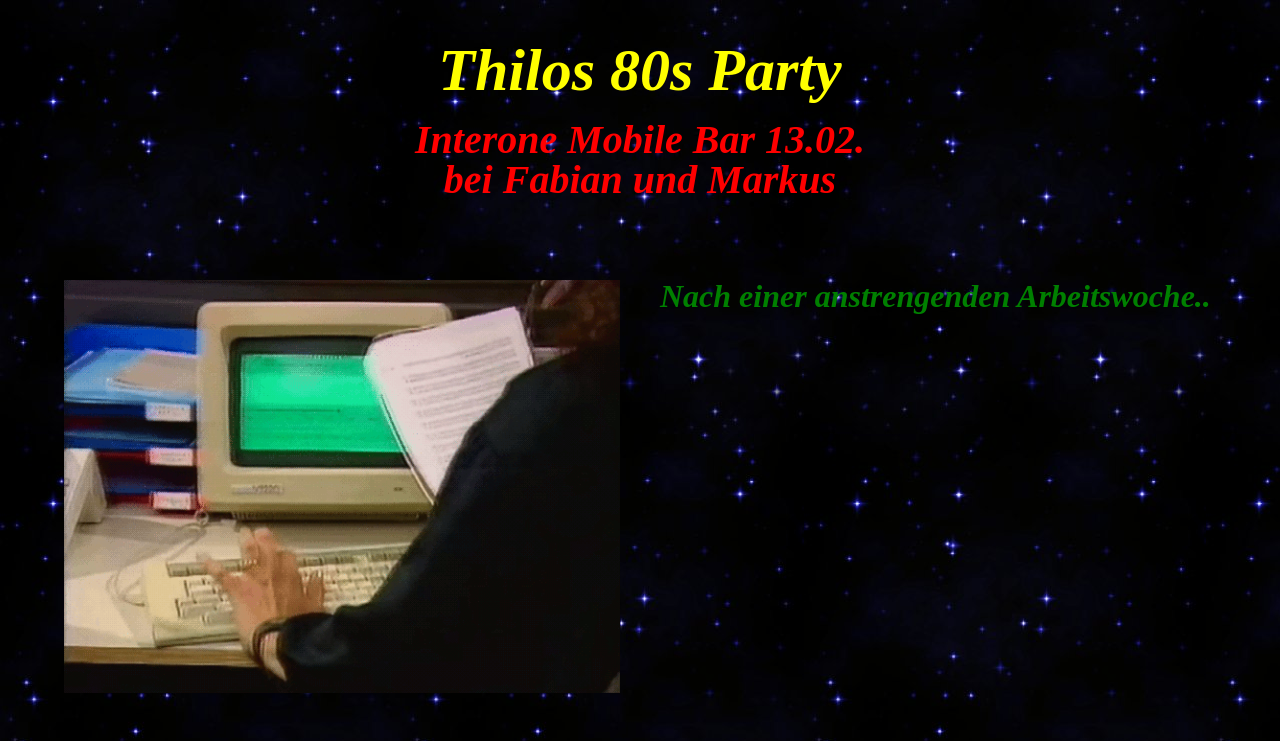
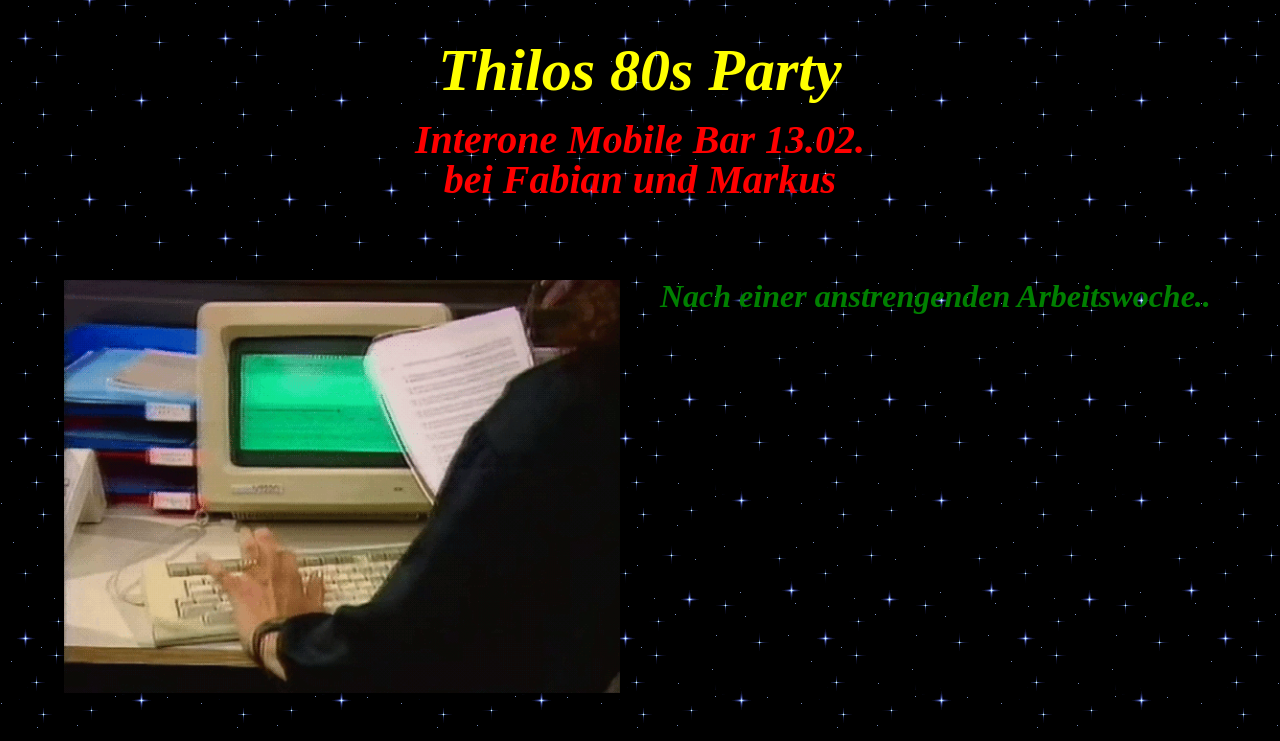
Before and after one commit to mmgucci/80s, a website: page index.html in a window 1280 px wide. Shown: the top 741 px of the page. Drawn offline with Linux system fonts and the light colour scheme.

Commit message:
css update

```diff
--- a/css/styles.css
+++ b/css/styles.css
@@ -65,7 +65,7 @@ html {
 }
 
 body {
-  background-image: url('../assets/img/stars.jpg?1422608819');
+  background-image: url('../assets/img/stars.gif?1423148714');
   font-family: "Times New Roman";
   font-size: 32px;
   font-style: italic;
```
Also changed, not shown: 1 other file.
